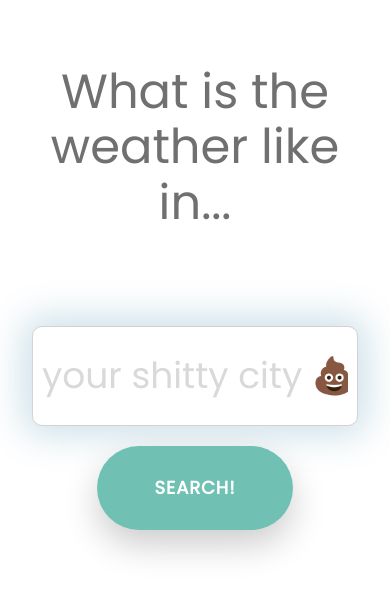
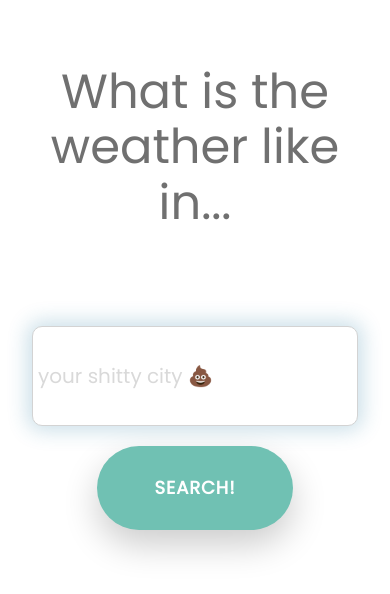
Before and after one commit to pol-milian/honest-weather, a React (Create React App) app: page / in a window 390 px wide. Shown: the top 594 px of the page. Built offline with nearby package versions, Linux system fonts and the light colour scheme.

Commit message:
adjusting for mobile sizes

```diff
--- a/src/components/Detailed.tsx
+++ b/src/components/Detailed.tsx
@@ -13,7 +13,6 @@ const DayWrapper = styled.div`
   flex-direction: column;
   justify-content: space-around;
   text-align: center;
-  margin: var(--generalMargin);
 `;
 
 const InfoWrapper = styled.div`
--- a/src/components/Forecast.tsx
+++ b/src/components/Forecast.tsx
@@ -88,6 +88,9 @@ const ErrorHeader = styled.h1`
 
 const TryButton = styled(SearchButton)`
   margin-top: 20px;
+  @media only screen and (max-width: 480px) {
+    width: 100%;
+  }
 `;
 
 // interface ForecastData {
--- a/src/components/Search.tsx
+++ b/src/components/Search.tsx
@@ -6,7 +6,7 @@ const Wrapper = styled.div`
   align-items: center;
   flex-direction: column;
   justify-content: space-around;
-  margin: 6rem 0;
+  margin-top: 6rem;
 `;
 
 const Input = styled.input`
@@ -15,6 +15,9 @@ const Input = styled.input`
   color: var(--black);
   display: block;
   font-size: 36px;
+  @media only screen and (max-width: 500px) {
+    font-size: 20px;
+  }
   padding: 0.3rem 0.25em;
   border: 1px solid lightgrey
   border-radius: 10px;
```
